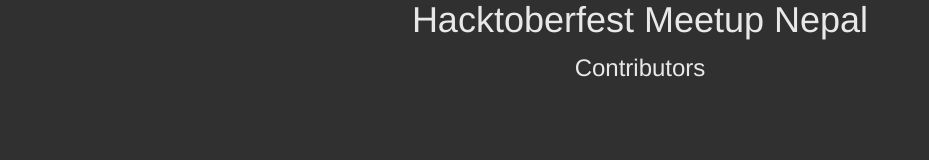
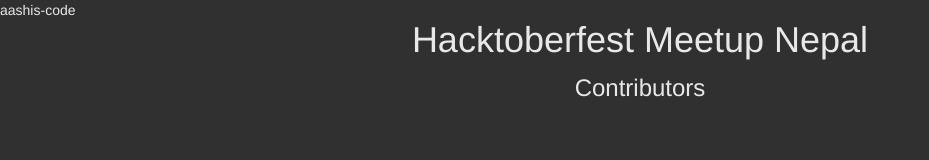
Before and after one commit to Sandesh-Sharma/Hacktoberfest-Nepal, a plain HTML site: page index.html in a window 1280 px wide. Shown: the whole page, without its empty margins (0-929 px from the left). Drawn offline with nearby package versions, Linux system fonts and the light colour scheme; no server answers.

Commit message:
Update index.html

```diff
--- a/index.html
+++ b/index.html
@@ -17,6 +17,7 @@
   <script src="https://maxcdn.bootstrapcdn.com/bootstrap/3.3.7/js/bootstrap.min.js"></script>
 
   <body>
+    <div>aashis-code</div>
     <div id="gradient" />
     <h1>Hacktoberfest Meetup Nepal</h1>
     <h3>Contributors</h3>
```
